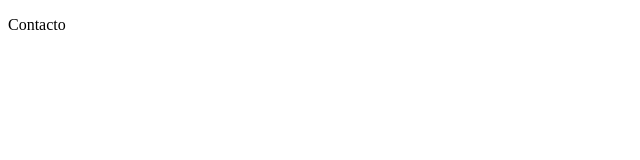
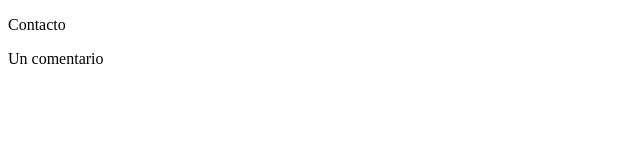
Before and after one commit to EdLlaOr/Inicial, a plain HTML site: page contacto.html in a window 1280 px wide. Shown: the full height of the page, 0-640 px from the left. Drawn offline with Linux system fonts and the light colour scheme.

Commit message:
Actualizado un comentario

```diff
--- a/contacto.html
+++ b/contacto.html
@@ -7,5 +7,6 @@
 </head>
 <body>
     <p>Contacto</p>
+    <p>Un comentario</p>
 </body>
 </html>
```
